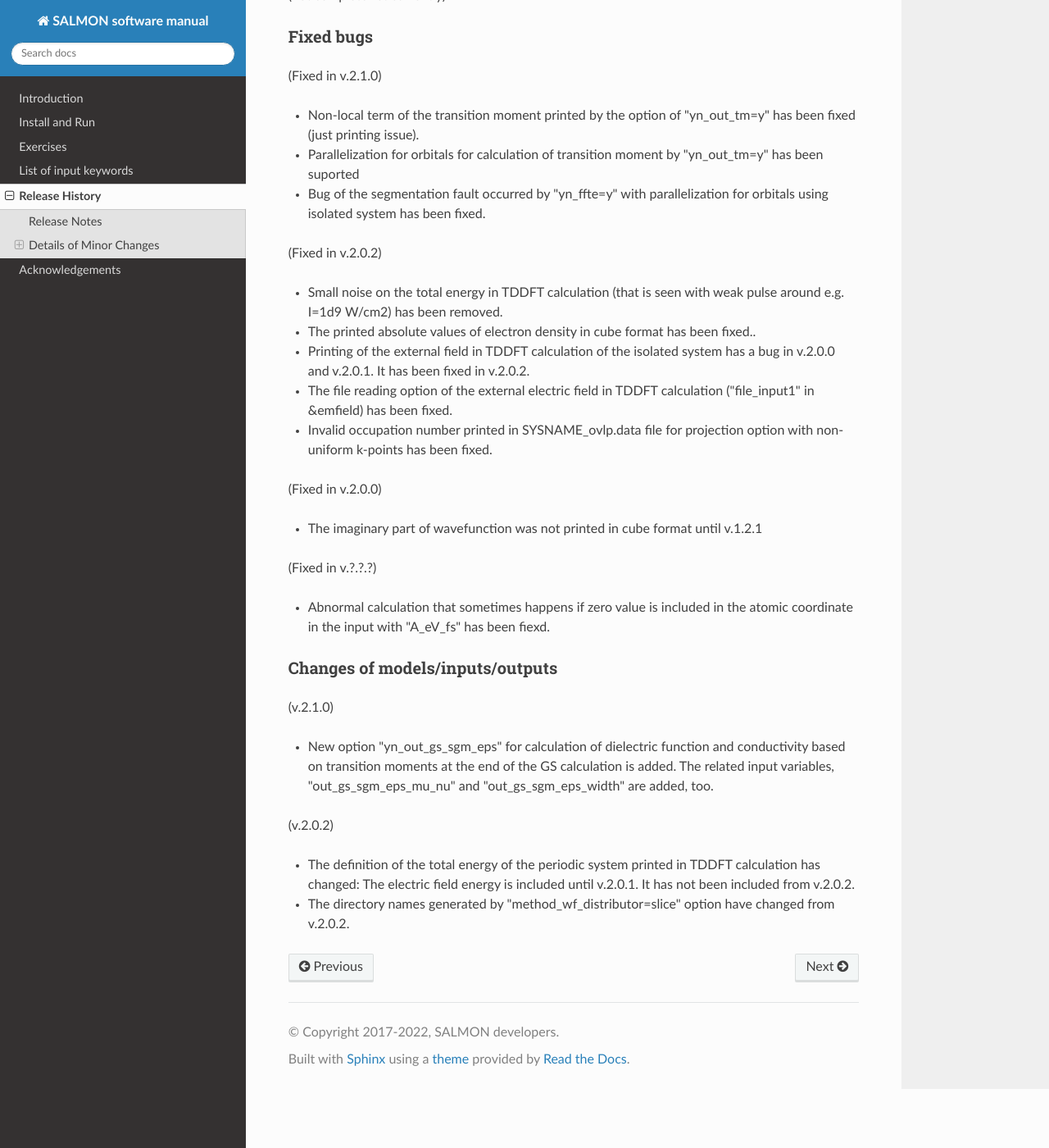
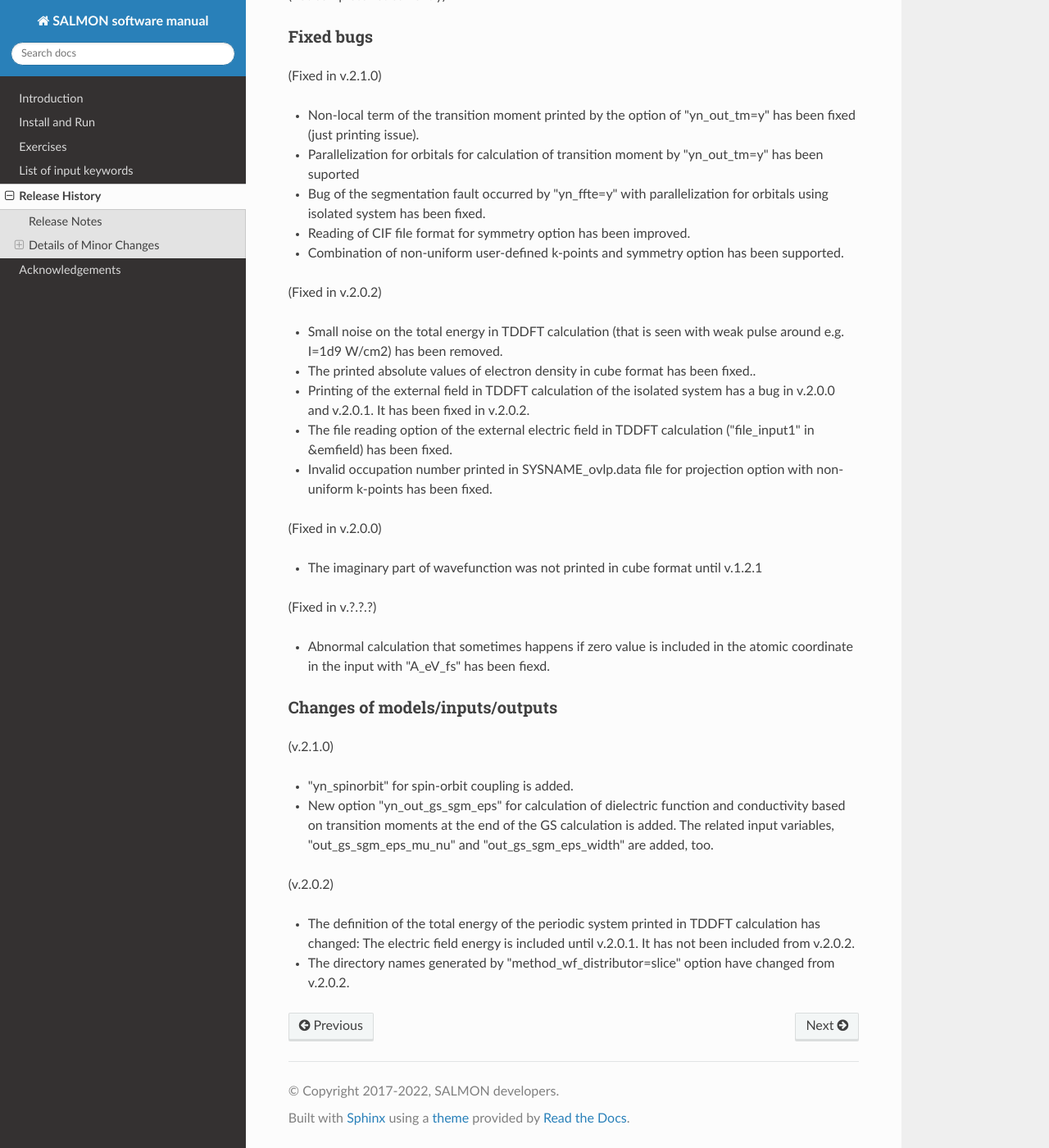
Before and after one commit to SALMON-TDDFT/SALMON-DOCS, a Sphinx documentation site: the page built from source/release_log.rst, in a window 1280 px wide and 1400 px high, scrolled down 469 px. Shown: the whole window at 82% size. Built offline with Sphinx 7.4.7 and the Read the Docs theme 2.0.0, drawn with Linux system fonts in a browser that asks for light colours; formulas are drawn with MathJax 3.

Commit message:
updated for v.2.1.0 no2

```diff
--- a/source/release_log.rst
+++ b/source/release_log.rst
@@ -28,6 +28,9 @@ Fixed bugs
 * Non-local term of the transition moment printed by the option of "yn_out_tm=y" has been fixed (just printing issue).
 * Parallelization for orbitals for calculation of transition moment by "yn_out_tm=y" has been suported
 * Bug of the segmentation fault occurred by "yn_ffte=y" with parallelization for orbitals using isolated system has been fixed.
+* Reading of CIF file format for symmetry option has been improved.
+* Combination of non-uniform user-defined k-points and symmetry option has been supported.
+
 
 (Fixed in v.2.0.2)
 
@@ -51,6 +54,7 @@ Changes of models/inputs/outputs
 
 (v.2.1.0)
 
+* "yn_spinorbit" for spin-orbit coupling is added.
 * New option "yn_out_gs_sgm_eps" for calculation of dielectric function and conductivity based on transition moments at the end of the GS calculation is added. The related input variables, "out_gs_sgm_eps_mu_nu" and "out_gs_sgm_eps_width" are added, too.
 
 
```
